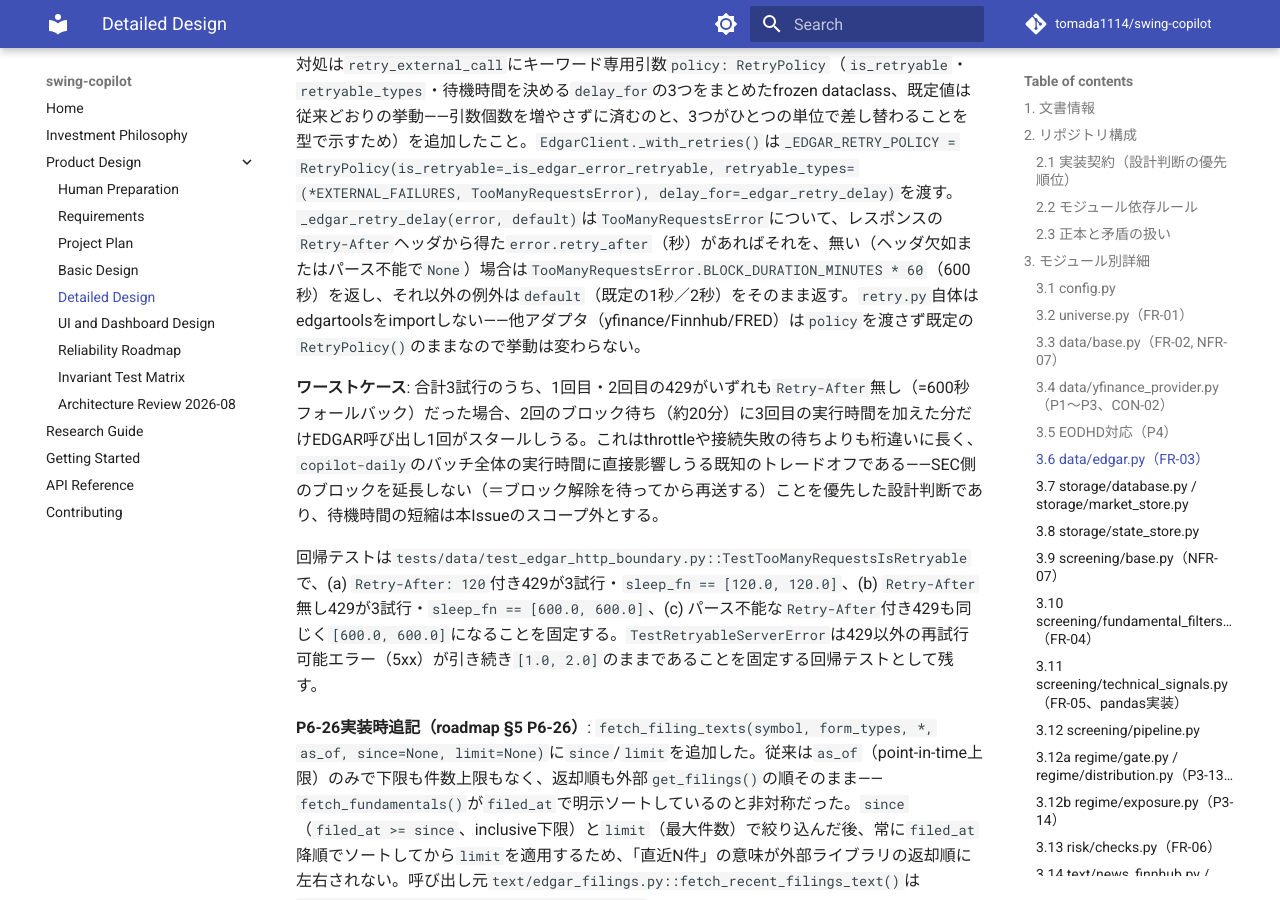
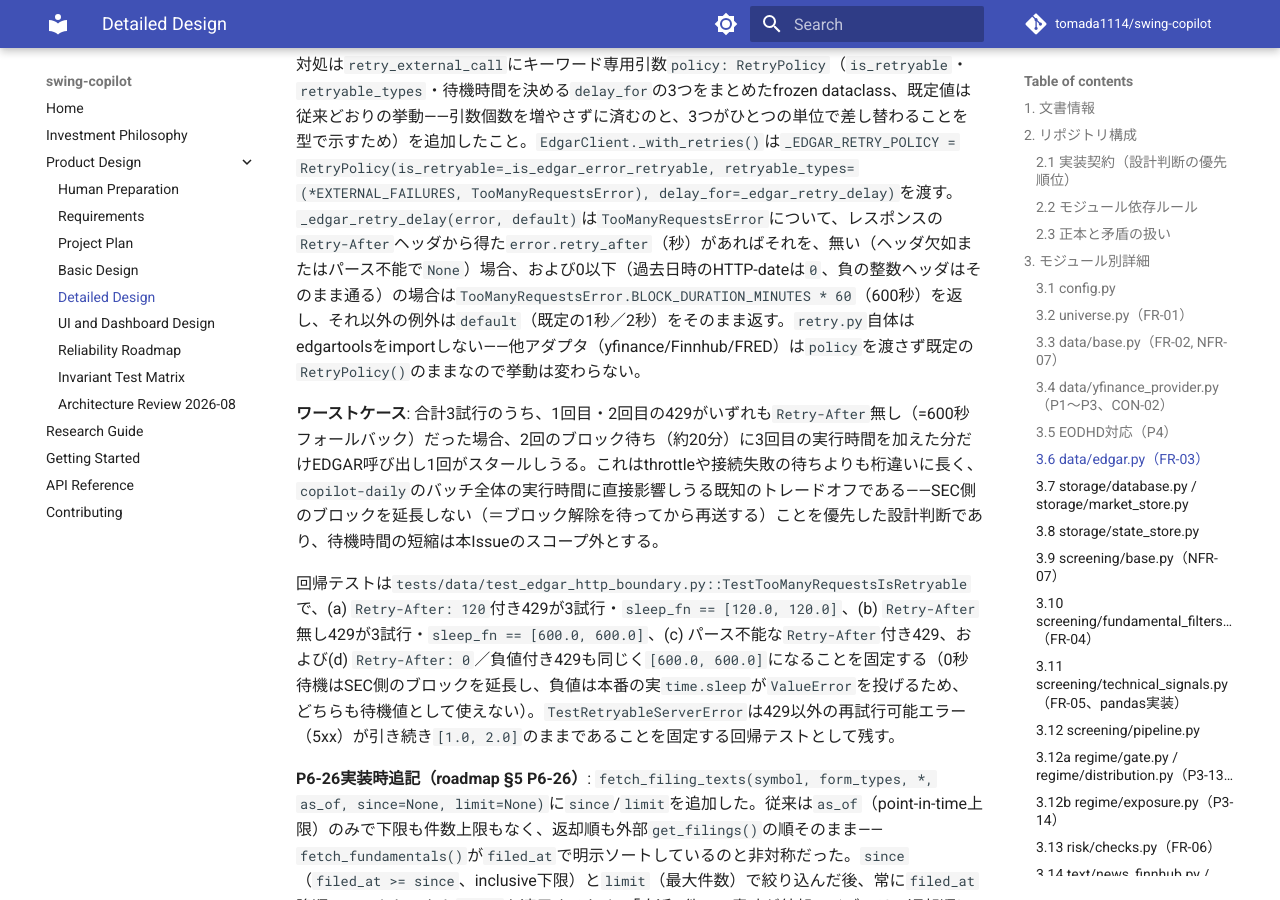
Before and after one commit to tomada1114/swing-copilot, an MkDocs documentation site: the page built from docs/04_detailed_design.md, in a window 1280 px wide and 900 px high, scrolled down 11659 px. Built offline with MkDocs 1.6.1 and Material for MkDocs 9.7.7, drawn with Linux system fonts in a browser that asks for light colours; comment, search, counter and statistics services are not loaded; some of the changed text lies outside the part shown.

Commit message:
fix(data): 非正の Retry-After をブロック継続時間へフォールバックさせる
コードレビューの指摘を反映する。

- `_edgar_retry_delay` の判定が `is not None` だけだったため、非正の
  `Retry-After` をそのまま待機時間に使っていた。edgartools の
  `_get_retry_after` は過去日時の HTTP-date に対して `max(0, int(delta))` で
  **0 を返し**、`Retry-After: -5` のような負の整数ヘッダは `int()` を素通り
  する。結果として `sleep_fn(0.0)`＝即時リトライになり、本変更が防ごうと
  している「ブロック中の再送がブロックを延長する」そのものを踏む。負値では
  本番の `time.sleep` が `ValueError` を送出し、`SwingCopilotError` 階層の
  外側で run が落ちる。`> 0` を要求し、それ以外は 600 秒へフォールバックする
- `.claude/skills/writing-external-adapters/SKILL.md` が `retry_external_call`
  の旧シグネチャ（`is_retryable=` 引数）を記載したままだった。この規約を
  所有するスキルなので、従った実装が `TypeError` になる

Claude-Session: https://claude.ai/code/session_01PHA1YqEycxmmPEBXHVDq2M

```diff
--- a/docs/04_detailed_design.md
+++ b/docs/04_detailed_design.md
@@ -368,11 +368,11 @@ class EdgarClient:
 
 加えて、`TooManyRequestsError`のdocstringはSECが429超過を検知したIPを**約10分間ブロックし、ブロック中に再送するとブロック時間が延長される**と明言している（`Do NOT retry immediately`）。したがって429は単に捕捉して再試行するだけでは不十分で、待機時間そのものを既定の1秒・2秒backoffから差し替える必要がある。
 
-対処は`retry_external_call`にキーワード専用引数`policy: RetryPolicy`（`is_retryable`・`retryable_types`・待機時間を決める`delay_for`の3つをまとめたfrozen dataclass、既定値は従来どおりの挙動——引数個数を増やさずに済むのと、3つがひとつの単位で差し替わることを型で示すため）を追加したこと。`EdgarClient._with_retries()`は`_EDGAR_RETRY_POLICY = RetryPolicy(is_retryable=_is_edgar_error_retryable, retryable_types=(*EXTERNAL_FAILURES, TooManyRequestsError), delay_for=_edgar_retry_delay)`を渡す。`_edgar_retry_delay(error, default)`は`TooManyRequestsError`について、レスポンスの`Retry-After`ヘッダから得た`error.retry_after`（秒）があればそれを、無い（ヘッダ欠如またはパース不能で`None`）場合は`TooManyRequestsError.BLOCK_DURATION_MINUTES * 60`（600秒）を返し、それ以外の例外は`default`（既定の1秒／2秒）をそのまま返す。`retry.py`自体はedgartoolsをimportしない——他アダプタ（yfinance/Finnhub/FRED）は`policy`を渡さず既定の`RetryPolicy()`のままなので挙動は変わらない。
+対処は`retry_external_call`にキーワード専用引数`policy: RetryPolicy`（`is_retryable`・`retryable_types`・待機時間を決める`delay_for`の3つをまとめたfrozen dataclass、既定値は従来どおりの挙動——引数個数を増やさずに済むのと、3つがひとつの単位で差し替わることを型で示すため）を追加したこと。`EdgarClient._with_retries()`は`_EDGAR_RETRY_POLICY = RetryPolicy(is_retryable=_is_edgar_error_retryable, retryable_types=(*EXTERNAL_FAILURES, TooManyRequestsError), delay_for=_edgar_retry_delay)`を渡す。`_edgar_retry_delay(error, default)`は`TooManyRequestsError`について、レスポンスの`Retry-After`ヘッダから得た`error.retry_after`（秒）があればそれを、無い（ヘッダ欠如またはパース不能で`None`）場合、および0以下（過去日時のHTTP-dateは`0`、負の整数ヘッダはそのまま通る）の場合は`TooManyRequestsError.BLOCK_DURATION_MINUTES * 60`（600秒）を返し、それ以外の例外は`default`（既定の1秒／2秒）をそのまま返す。`retry.py`自体はedgartoolsをimportしない——他アダプタ（yfinance/Finnhub/FRED）は`policy`を渡さず既定の`RetryPolicy()`のままなので挙動は変わらない。
 
 **ワーストケース**: 合計3試行のうち、1回目・2回目の429がいずれも`Retry-After`無し（=600秒フォールバック）だった場合、2回のブロック待ち（約20分）に3回目の実行時間を加えた分だけEDGAR呼び出し1回がスタールしうる。これはthrottleや接続失敗の待ちよりも桁違いに長く、`copilot-daily`のバッチ全体の実行時間に直接影響しうる既知のトレードオフである——SEC側のブロックを延長しない（＝ブロック解除を待ってから再送する）ことを優先した設計判断であり、待機時間の短縮は本Issueのスコープ外とする。
 
-回帰テストは`tests/data/test_edgar_http_boundary.py::TestTooManyRequestsIsRetryable`で、(a) `Retry-After: 120`付き429が3試行・`sleep_fn == [120.0, 120.0]`、(b) `Retry-After`無し429が3試行・`sleep_fn == [600.0, 600.0]`、(c) パース不能な`Retry-After`付き429も同じく`[600.0, 600.0]`になることを固定する。`TestRetryableServerError`は429以外の再試行可能エラー（5xx）が引き続き`[1.0, 2.0]`のままであることを固定する回帰テストとして残す。
+回帰テストは`tests/data/test_edgar_http_boundary.py::TestTooManyRequestsIsRetryable`で、(a) `Retry-After: 120`付き429が3試行・`sleep_fn == [120.0, 120.0]`、(b) `Retry-After`無し429が3試行・`sleep_fn == [600.0, 600.0]`、(c) パース不能な`Retry-After`付き429、および(d) `Retry-After: 0`／負値付き429も同じく`[600.0, 600.0]`になることを固定する（0秒待機はSEC側のブロックを延長し、負値は本番の実`time.sleep`が`ValueError`を投げるため、どちらも待機値として使えない）。`TestRetryableServerError`は429以外の再試行可能エラー（5xx）が引き続き`[1.0, 2.0]`のままであることを固定する回帰テストとして残す。
 
 **P6-26実装時追記（roadmap §5 P6-26）**: `fetch_filing_texts(symbol, form_types, *, as_of, since=None, limit=None)`に`since`/`limit`を追加した。従来は`as_of`（point-in-time上限）のみで下限も件数上限もなく、返却順も外部`get_filings()`の順そのまま——`fetch_fundamentals()`が`filed_at`で明示ソートしているのと非対称だった。`since`（`filed_at >= since`、inclusive下限）と`limit`（最大件数）で絞り込んだ後、常に`filed_at`降順でソートしてから`limit`を適用するため、「直近N件」の意味が外部ライブラリの返却順に左右されない。呼び出し元`text/edgar_filings.py::fetch_recent_filings_text()`は`FilingLookbackBounds(lookback_days, limit)`（`settings.analysis.filing_lookback_days`/`max_filings_per_symbol`、既定90日・3件。P7で`settings.llm.*`から移設）から`since = as_of - lookback_days`を計算して渡す。`fetch_recent_filings()`（`FilingRef`を返す方、`pipeline/daily.py`からは未使用）は本Issueのスコープ外のため変更していない。
 
```
Also changed, not shown: .claude/skills/writing-external-adapters/SKILL.md (+5 -2 lines), CHANGELOG.md (+2 -1 lines), 2 other files.
